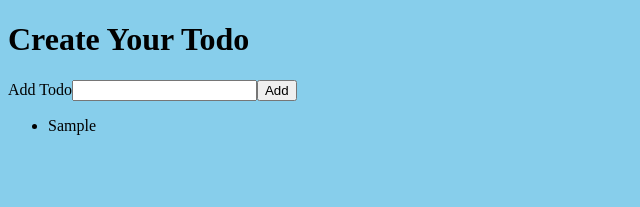
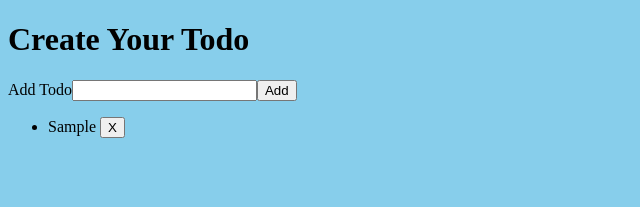
Before and after one commit to invictus1032/todo_app, a Vue app: page / in a window 1280 px wide. Both pictures are taken after typing "Sample" into the empty fields and a click on the button "Add". Shown: the top 207 px of the page, without its empty margins (0-640 px from the left). Built offline with nearby package versions, Linux system fonts and the light colour scheme.

Commit message:
feat: add ability to remove task(s)

```diff
--- a/src/components/Form.vue
+++ b/src/components/Form.vue
@@ -5,8 +5,9 @@
             <input type="text" id="input_task" v-model="currentTask" required>
             <button>Add</button>
             <ul>
-                <li v-for="task in tasks">
+                <li v-for="(task, index) in tasks">
                     {{ task }}
+                    <button @click="removeTask(index)">X</button>
                 </li>
             </ul>
         </form>
@@ -24,6 +25,10 @@ function addTask() {
     tasks.push(currentTask.value);
     currentTask.value = "";
 }
+
+function removeTask(id) {
+    tasks.splice(id, 1);
+}
 </script>
 
 <style scoped>
```
